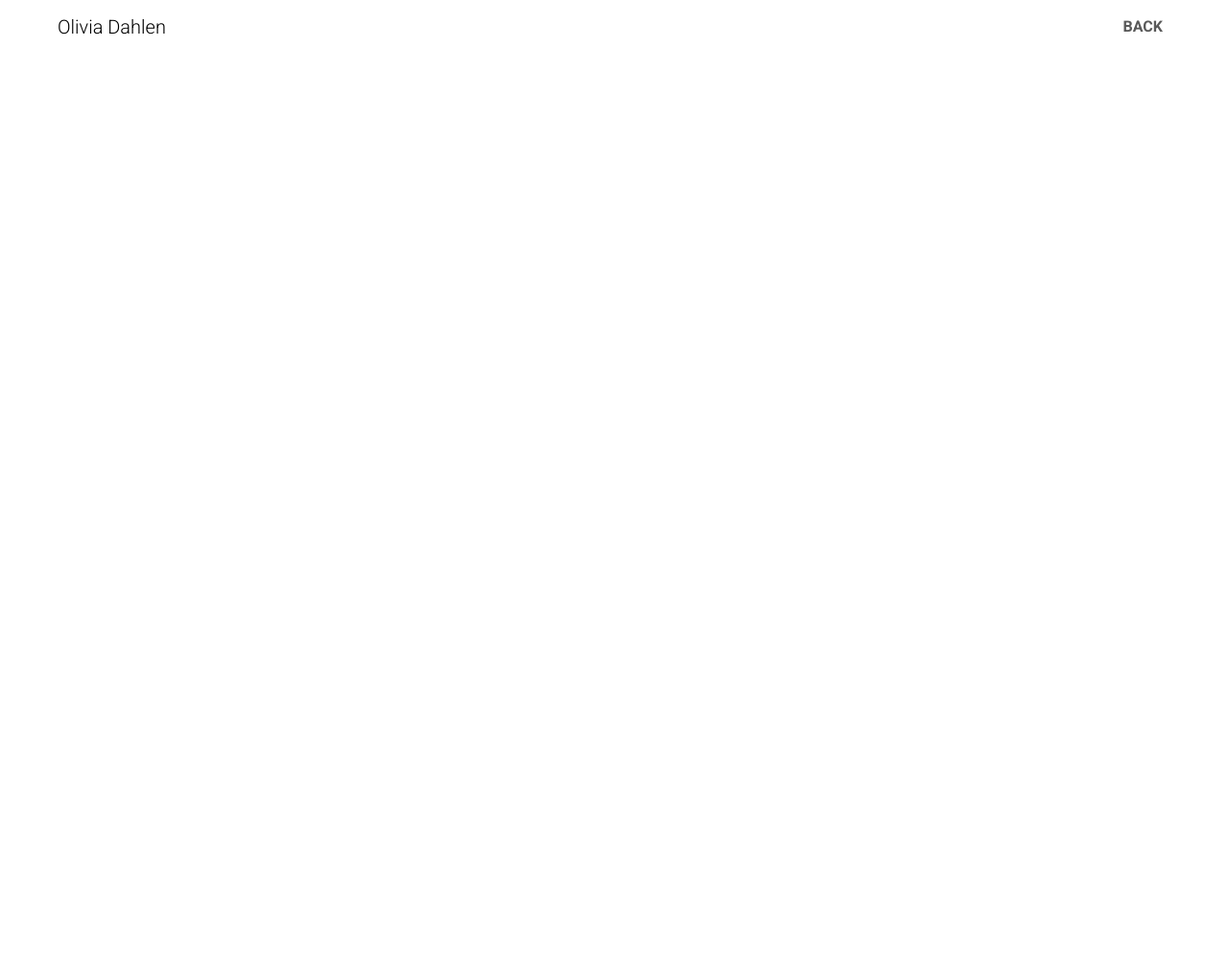
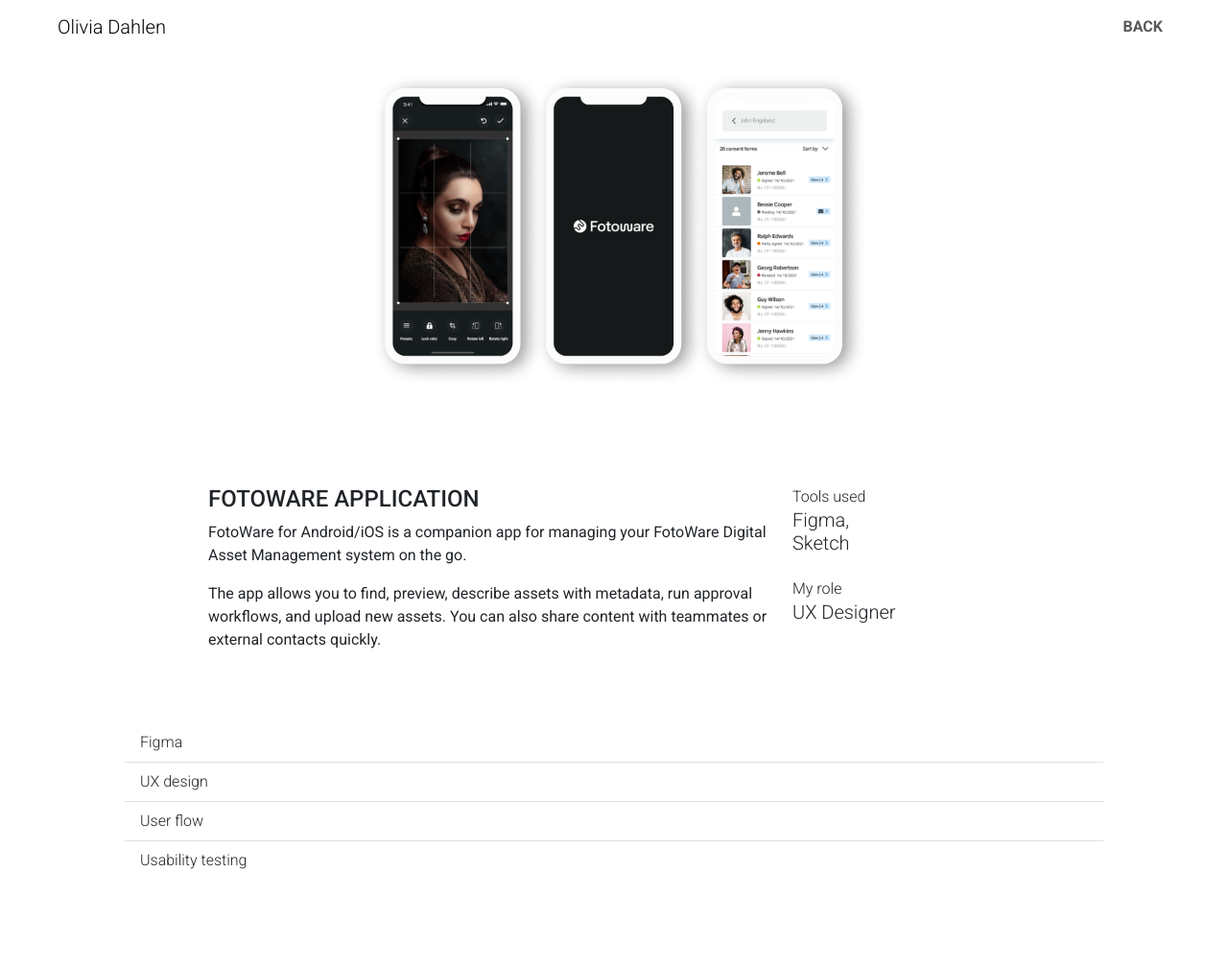
Before and after one commit to MissPotatoGirl/portfolio-2024, a plain HTML site: page projects/fotowareMobile.html in a window 1280 px wide. Shown: the whole page at 96% size. Before the commit the page ends 800 px from the top, so only its background shows below. Drawn offline with nearby package versions, Linux system fonts and the light colour scheme.

Commit message:
Fotoware application page created

```diff
--- a/projects/fotowareMobile.html
+++ b/projects/fotowareMobile.html
@@ -60,6 +60,40 @@
     </div>
   </nav>
 
+  <img src="../img/projects/FotofotoWareMobile/fotowareApplication-hero2.png" class="img-fluid rounded" alt="">
 
+  <div class="container">
+    <div class="row">
+      <div class="col-1"></div>
+      <div class="col-7">
+        <h4 class="text-uppercase">Fotoware application</h4>
+        <p>FotoWare for Android/iOS is a companion app for managing your FotoWare Digital Asset Management system on the go. </p>
+        <p>The app allows you to find, preview, describe assets with metadata, run approval workflows, and upload new assets. You can also share content with teammates or external contacts quickly.</p>
+      </div>
+      <div class="col-4">
+        <div class="row mb-80">
+          <div class="col-md-5 d-flex flex-column">
+            <div class="mb-3">
+              <p class="roboto-light mb-0">Tools used</p>
+              <h5 class="roboto-light text-capitalize">Figma, Sketch</h5>
+            </div>
+            <div class="mb-3">
+              <p class="roboto-light mb-0">My role</p>
+              <h5 class="roboto-light text-capitalize">UX designer</h5>
+            </div>
+
+          <div class="col-1"></div>
+        </div>
+      </div>
+      <div class="col-1"></div>
+    </div>
+  </div>
+  <ul class="roboto-light list-group list-group-flush">
+    <li class="list-group-item">Figma</li>
+    <li class="list-group-item">UX design</li>
+    <li class="list-group-item">User flow</li>
+    <li class="list-group-item">Usability testing</li>
+
+  </ul>
 </body>
 </html>
```
Also changed, not shown: about.html (+1 -0 lines), index.html (+2 -2 lines), img/projects/FotofotoWareMobile/fotowareApplication-hero-sm.png (added), img/projects/FotofotoWareMobile/fotowareApplication-hero2.png (added).
